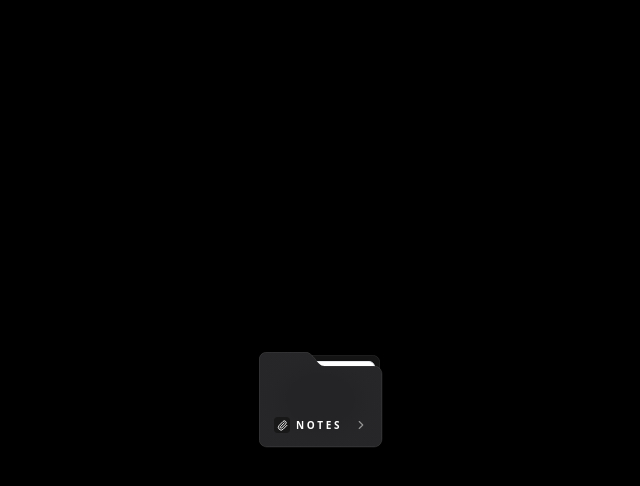
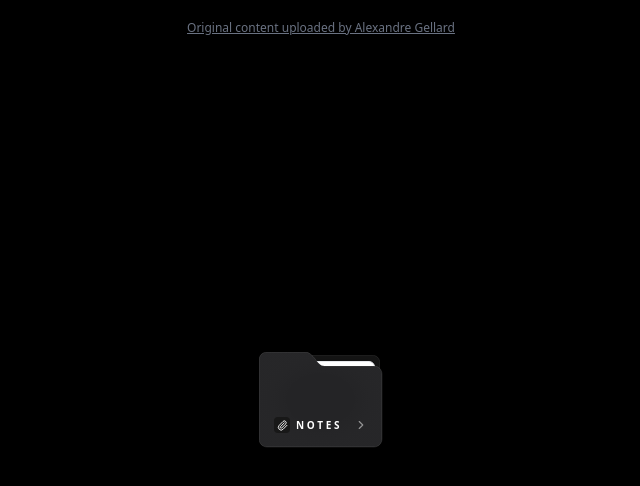
Before and after one commit to mertelia/folder-component, a Next.js app: page / in a window 1280 px wide. Shown: the top 486 px of the page, without its empty margins (319-959 px from the left). Built offline with nearby package versions, Linux system fonts and the light colour scheme.

Commit message:
giving credit.

```diff
--- a/src/components/Folder.tsx
+++ b/src/components/Folder.tsx
@@ -12,7 +12,15 @@ const Folder = () => {
   const [selectedCard, setSelectedCard] = useState(0);
 
   return (
-    <div className="w-screen  h-screen flex justify-center items-center bg-black overflow-hidden font-sans ">
+    <div className="w-screen  h-screen flex justify-center items-center bg-black overflow-hidden font-sans">
+      {/* ORIGINAL CONTENT FROM: */}
+      <a
+        href="https://www.are.na/block/44193495"
+        className="fixed top-5 left-center text-gray-500 underline text-xs z-999"
+        target="_blank"
+      >
+        Original content uploaded by Alexandre Gellard
+      </a>
       <AnimatePresence mode="popLayout">
         {(folderPosition === "idle" || folderPosition === "cards") && (
           <FolderIdle
```
